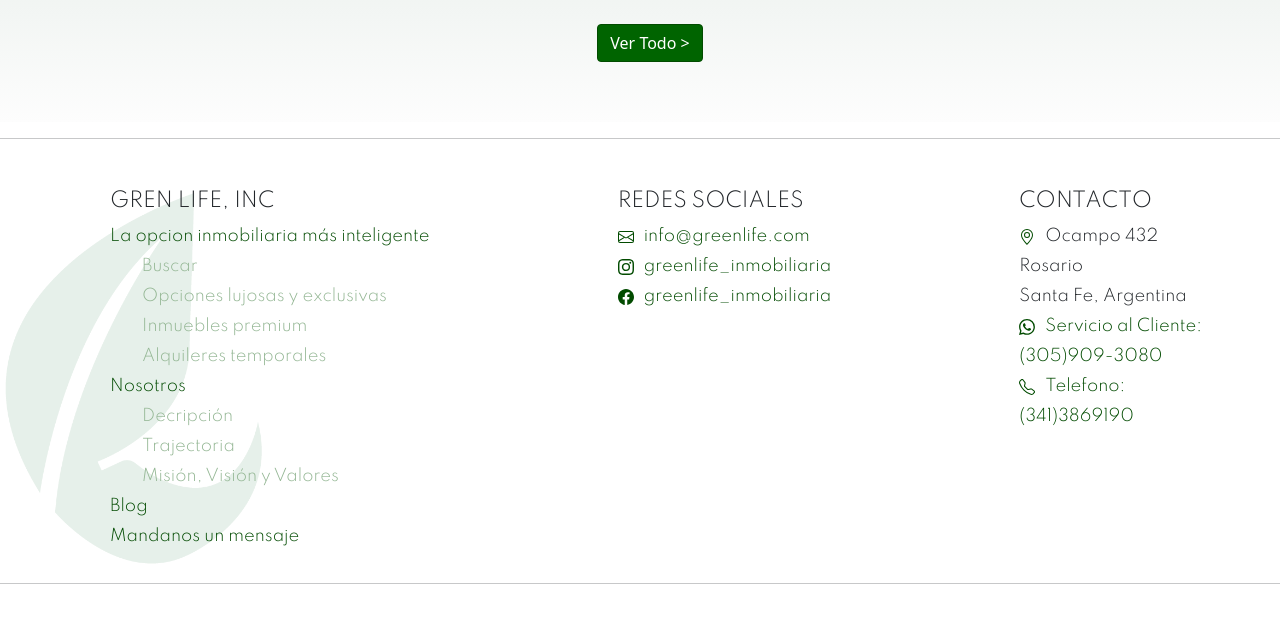
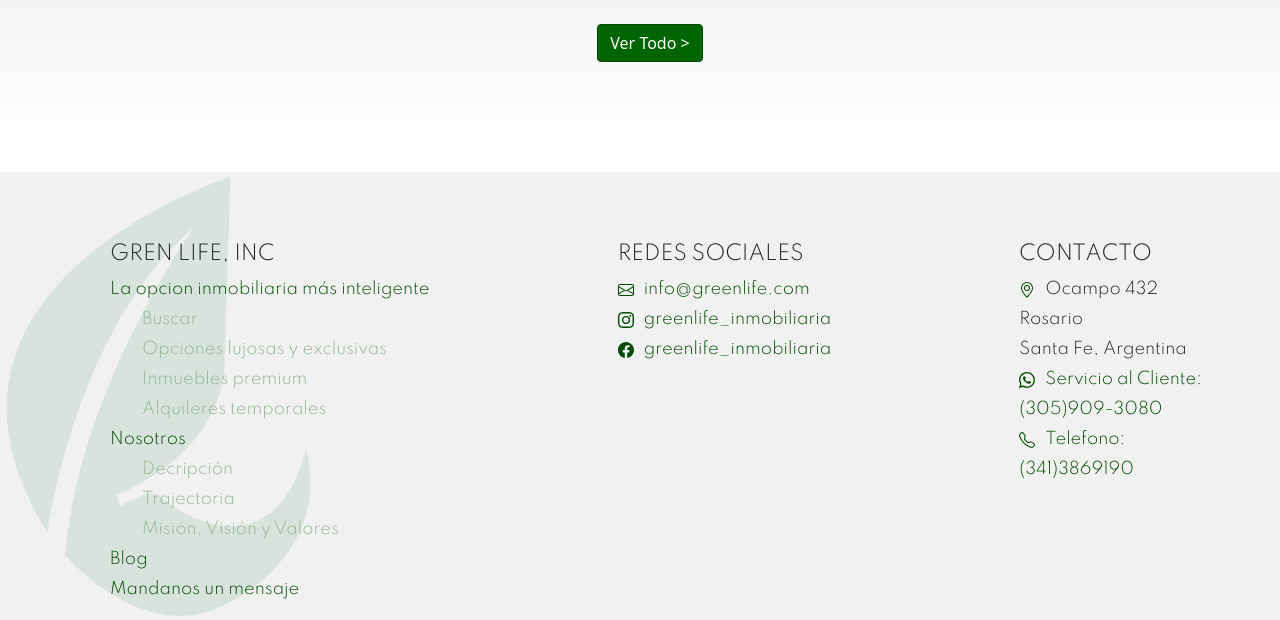
Before and after one commit to nicolediaz5/DesarrolloWebProycto, a website: page index.html in a window 1280 px wide. Shown: the part 3535-4155 px from the top of the page. Drawn offline with nearby package versions, Linux system fonts and the light colour scheme; some icons are missing; a web font is replaced by a local one.

Commit message:
cambios en el footer e imgs

```diff
--- a/index.html
+++ b/index.html
@@ -263,7 +263,7 @@ integrity="sha384-KyZXEAg3QhqLMpG8r+8fhAXLRk2vvoC2f3B09zVXn8CA5QIVfZOJ3BCsw2P0p/
 
 
 
-<hr>
+
 
 <footer>
   <div>
@@ -330,7 +330,7 @@ integrity="sha384-KyZXEAg3QhqLMpG8r+8fhAXLRk2vvoC2f3B09zVXn8CA5QIVfZOJ3BCsw2P0p/
    </div>
 </footer>
 
-<hr>
+
 
 
   <!-- JavaScript Bundle with Popper -->
--- a/scss/layout/_footer.scss
+++ b/scss/layout/_footer.scss
@@ -4,10 +4,12 @@ footer{
 	flex-wrap: wrap;
    justify-content: space-around;
 	margin-top: 50px;
-	background-image: url(/img/FondoFooter-10.png);
+	background-image: url(../img/FondoFooter-10.png);
 	background-repeat: no-repeat;
 	background-position:left;
 	background-size: contain;
+	background-color: rgb(241, 241, 241);
+	padding-top: 70px;
 
 
    ul{
--- a/scss/layout/_formularioCont.scss
+++ b/scss/layout/_formularioCont.scss
@@ -1,5 +1,5 @@
 .estiloBodyContacto{
-    background-image: url(/img/ImagenContacto.jpg);
+    background-image: url(../img/ImagenContacto.jpg);
     background-size: 100vw 100vh;
     background-attachment: fixed;
     margin:0;
```
Also changed, not shown: css/destino.css.
